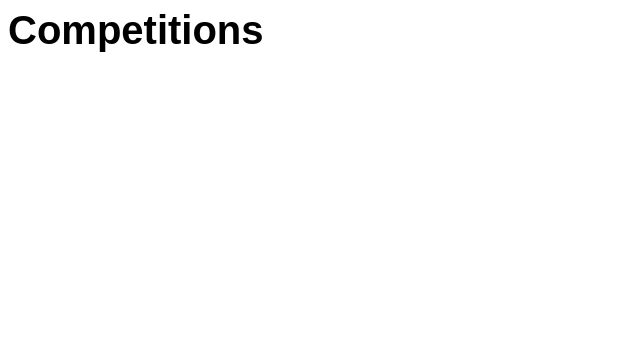
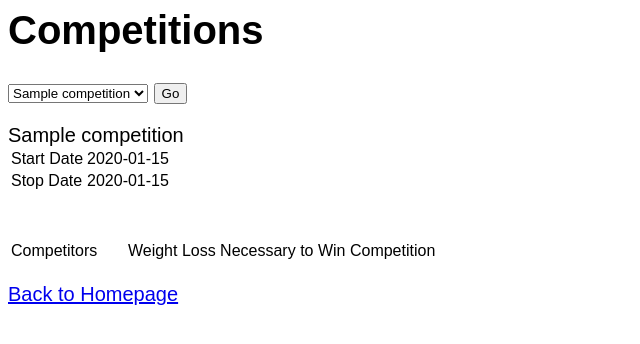
Before and after one commit to rl2745/KetoPalWebDesign, a Flask app: page /competitions in a window 1280 px wide. Shown: the top 344 px of the page, without its empty margins (0-640 px from the left). Run offline with Flask 2, Linux system fonts and the light colour scheme; tables that the repository leaves empty hold one stand-in row (values such as "Sample post"); parts of the project's set-up code (start-up, migrations or seed data) failed here and were passed over.

Commit message:
added homepage link to subpages and working on competitions method in server file

```diff
--- a/server.py
+++ b/server.py
@@ -175,9 +175,17 @@
 def exercises():
   return render_template("exercises.html")
 
-@app.route('/competitions')
+@app.route('/competitions', methods=['GET','POST'])
 def competitions():
-  return render_template("competitions.html")
+  comps = g.conn.execute("SELECT DISTINCT cname FROM competition").fetchall()
+  comp = comps[0][0]
+  if request.method == 'POST':
+    comp = request.form['userDropdown']
+  competition = g.conn.execute(text("SELECT * FROM ((SELECT C.cid, C.win_condition, P.email, C.cname, C.start, C.stop FROM competition C JOIN participates P ON C.cid=P.cid) T1 NATURAL JOIN person) WHERE cname= :cp "),cp=comp).fetchone()
+  competitorsCursor = g.conn.execute(text("SELECT * FROM ((SELECT C.cid, C.win_condition, P.email, C.cname, C.start, C.stop FROM competition C JOIN participates P ON C.cid=P.cid) T1 NATURAL JOIN person) WHERE cname= :cp "),cp=comp).fetchall()
+  context = dict(comps=comps, competition=competition)
+
+  return render_template("competitions.html", **context)
 
 @app.route('/userProfile', methods=['GET', 'POST'])
 def userProfile():
--- a/templates/competitions.html
+++ b/templates/competitions.html
@@ -10,8 +10,70 @@
 <body>
   <h1>Competitions</h1>
 
+<form name="userDropdown" action="/competitions" method='POST'>
+  <select name="userDropdown">
+  {% for c in comps %}
+    <option value= "{{c.cname}}">{{c.cname}}</option>
+  {% endfor %}
+  </select>
+  <button type="submit">Go</button>
+</form>
 
-</body>
+<table id="competition-facts">
+
+  <div>
+    <div>{{competition.cname}}</div>
+  </div>
+
+	<colgroup>
+		<col class="col-1">
+		<col class="col-2">
+	</colgroup>
+
+	<tbody>
+		<tr>
+			<td class="col-1">Start Date</td>
+			<td class="col-2">{{competition.start}}</td>
+		</tr>
+		<tr>
+			<td class="col-1">Stop Date</td>
+			<td class="col-2">{{competition.stop}}</td>
+		</tr>
+
+	</tbody>
+
+</table>
+
+
+<br></br>
+
+<table id="competitors">
+
+	<colgroup>
+		<col class="col-1">
+		<col class="col-2">
+	</colgroup>
+
+		<tr>
+			<td class="col-1">Competitors</td>
+			<td class="col-2">&nbsp;&nbsp;&nbsp;&nbsp;&nbsp;&nbsp;Weight Loss Necessary to Win Competition</td>
+		</tr>
+
+		{% for c in competitorsCursor %}
+
+		<tr>
+			<td class="col-1">{{c.pname}}</td>
+			<td class="col-2">&nbsp;&nbsp;&nbsp;&nbsp;&nbsp;&nbsp;&nbsp;&nbsp;&nbsp;&nbsp;&nbsp;&nbsp;-{{c.win_condition}}lbs</td>
+		</tr>
+		{% endfor %}
+
+	</tbody>
+
+</table>
+
+<p><a href="index">Back to Homepage</a></p>
+
+  </body>
 
 
 </html>
--- a/templates/foods.html
+++ b/templates/foods.html
@@ -54,6 +54,7 @@
 
 </table>
 
+<p><a href="index">Back to Homepage</a></p>
 
   </body>
 
--- a/templates/userProfile.html
+++ b/templates/userProfile.html
@@ -74,6 +74,8 @@
 </table>
 
 
+<p><a href="index">Back to Homepage</a></p>
+
   </body>
 
 
```
